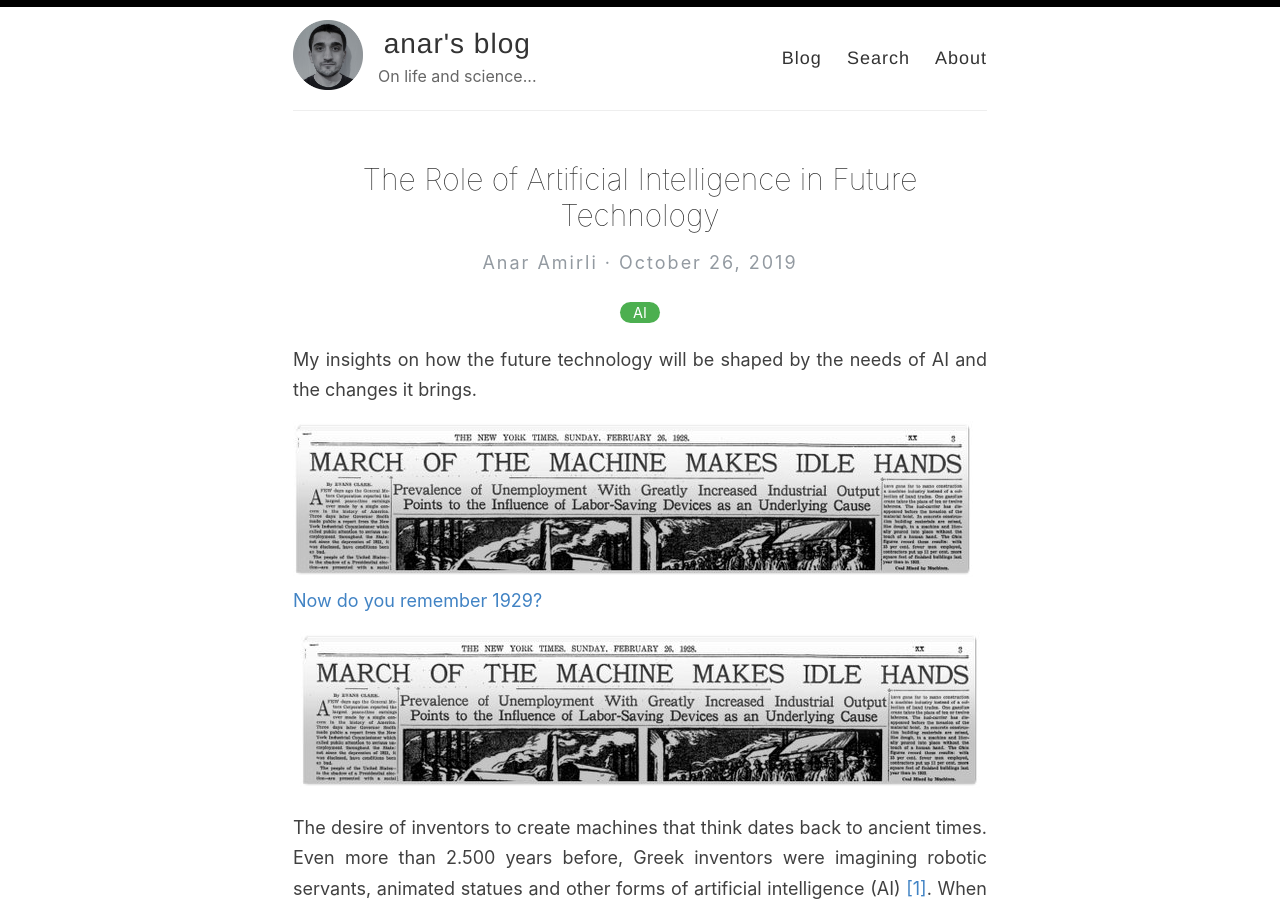
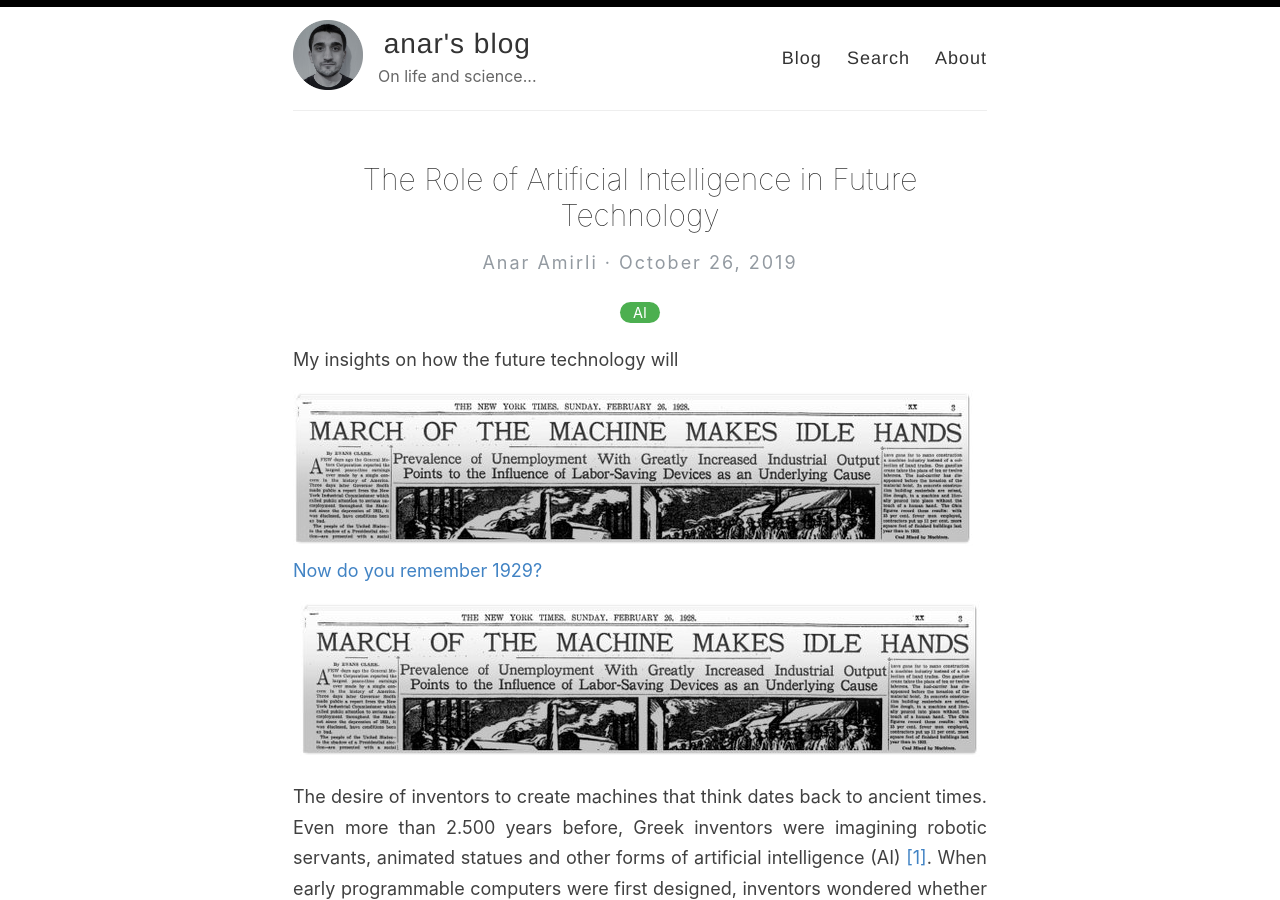
Before and after one commit to anaramirli/anaramirli.github.io, a Jekyll site: the page built from _posts/2019-10-26-the-role-of-ai-in-future.md, in a window 1280 px wide and 900 px high. Built offline with Jekyll 4.4.1, drawn with Linux system fonts in a browser that asks for light colours; comment, search, counter and statistics services are not loaded.

Commit message:
Update 2019-10-26-the-role-of-ai-in-future.md

```diff
--- a/_posts/2019-10-26-the-role-of-ai-in-future.md
+++ b/_posts/2019-10-26-the-role-of-ai-in-future.md
@@ -4,7 +4,7 @@ title: The Role of Artificial Intelligence in Future Technology
 categories: [AI]
 ---
 
-My insights on how the future technology will be shaped by the needs of AI and the changes it brings.
+My insights on how the future technology will
 
 [![new york times](/images/1928.jpg)](https://twitter.com/fchollet/status/1130197913110319104)<br>
 [Now do you remember 1929?](https://twitter.com/fchollet/status/1130197913110319104)<br>
```
